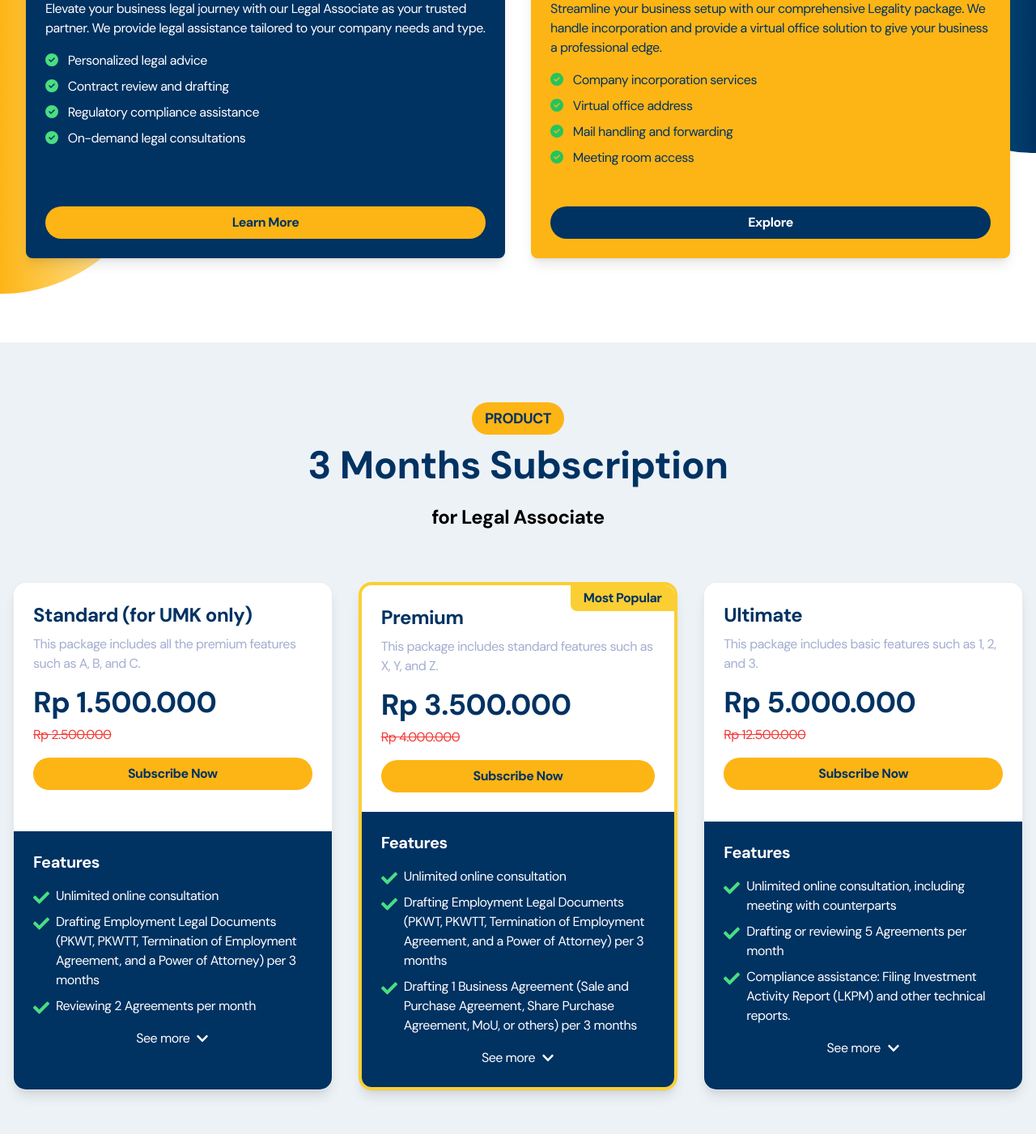
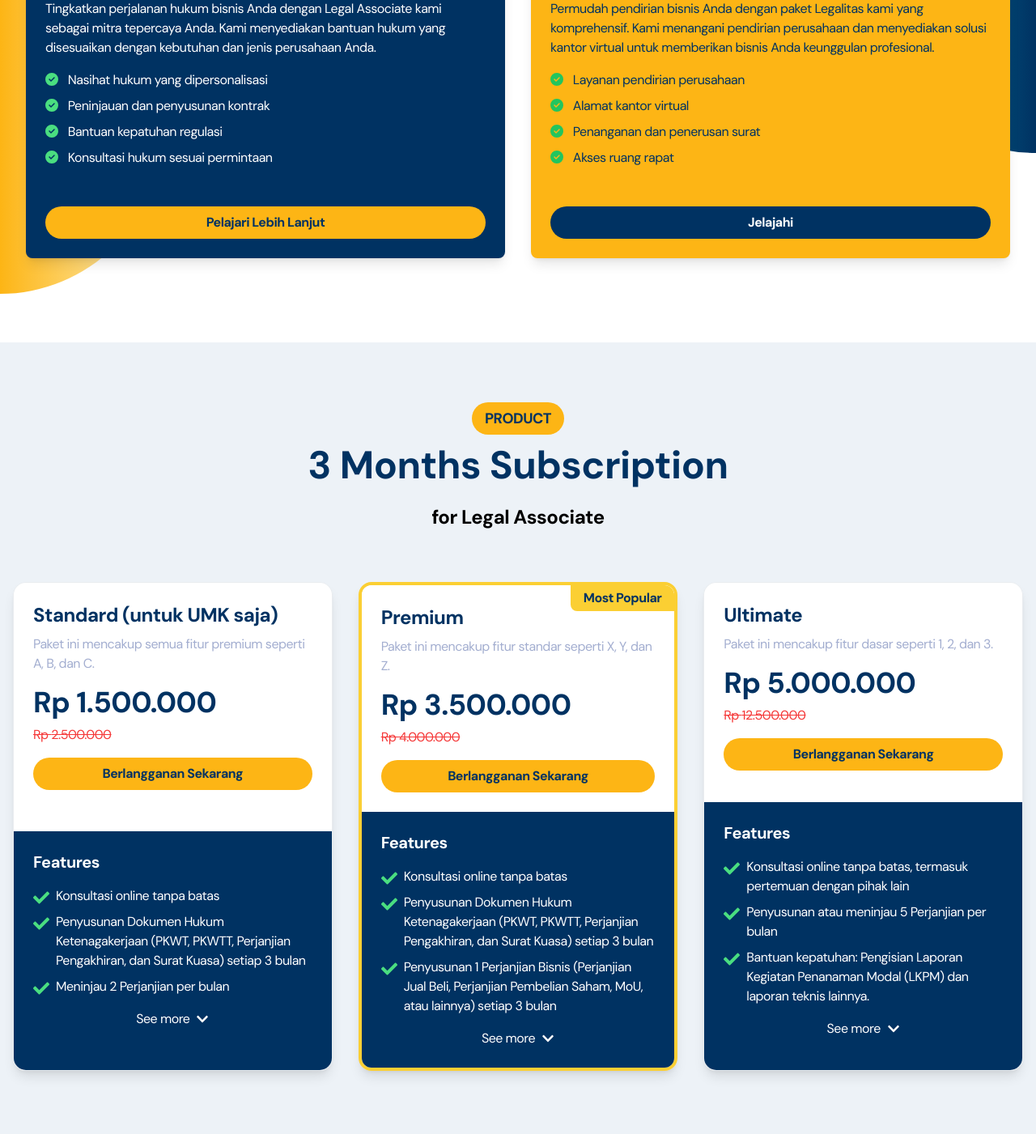
Before and after one commit to nctrnlman/client-cla-indonesia, a React (Vite) app: page / in a window 1280 px wide. Shown: the part 1360-2761 px from the top of the page at 81% size. Built offline with nearby package versions, Linux system fonts and the light colour scheme.

Commit message:
Translate Eng to Ind kecuali Solutions

```diff
--- a/src/components/home/About.jsx
+++ b/src/components/home/About.jsx
@@ -19,8 +19,8 @@ const cardsData = [
         />
       </svg>
     ),
-    title: "Liaising with Government Authorities",
-    description: "Liaising with government authorities.",
+    title: "Berhubungan dengan Otoritas Pemerintah",
+    description: "Berhubungan dengan otoritas pemerintah.",
   },
   {
     icon: (
@@ -41,8 +41,8 @@ const cardsData = [
         />
       </svg>
     ),
-    title: "Business Approach Tasks",
-    description: "Conducting tasks with business approaches for your interest.",
+    title: "Tugas Pendekatan Bisnis",
+    description: "Melakukan tugas dengan pendekatan bisnis untuk kepentingan Anda.",
   },
   {
     icon: (
@@ -60,9 +60,9 @@ const cardsData = [
         />
       </svg>
     ),
-    title: "Company Compliance Alignment",
+    title: "Penyesuaian Kepatuhan Perusahaan",
     description:
-      "Our service aligns with company’s compliance, going beyond more requests.",
+      "Layanan kami sesuai dengan kepatuhan perusahaan, melampaui permintaan lainnya.",
   },
   {
     icon: (
@@ -79,9 +79,9 @@ const cardsData = [
         />
       </svg>
     ),
-    title: "Competitive Pricing and Efficiency",
-    description:
-      "We provide competitive pricing with transparent task descriptions and efficient work.",
+    title: "Harga Kompetitif dan Efisiensi",
+description: "Kami menyediakan harga yang kompetitif dengan deskripsi tugas yang transparan dan kerja yang efisien."
+
   },
 ];
 const sliderSettings = {
@@ -126,7 +126,7 @@ function About() {
           ABOUT
         </button>
         <h1 className="mb-4 pt-6 text-3xl md:text-5xl tracking-tight font-extrabold text-primary pb-4">
-          Why Choose Legal Associate
+        Mengapa Memilih Legal Associate
         </h1>
       </div>
       <div className="py-8 px-4 md:px-8 max-w-7xl mx-auto  ">
--- a/src/components/home/PackageSubcription.jsx
+++ b/src/components/home/PackageSubcription.jsx
@@ -112,7 +112,7 @@ function PackageSubscription() {
           transition={{ duration: 0.5 }}
           className="mb-4 pb-12 text-5xl text-center tracking-tight uppercase font-extrabold text-primary"
         >
-          Package Subscription
+          Berlangganan Paket
         </motion.h2>
 
         <div className="grid grid-cols-1 md:grid-cols-2 gap-8 pb-6">
@@ -135,17 +135,17 @@ function PackageSubscription() {
                 <>
                   <MotionText>
                     <p className="mb-4">
-                      Elevate your business legal journey with our Legal
-                      Associate as your trusted partner. We provide legal
-                      assistance tailored to your company needs and type.
+                      Tingkatkan perjalanan hukum bisnis Anda dengan Legal
+                      Associate kami sebagai mitra tepercaya Anda. Kami menyediakan bantuan hukum
+                      yang disesuaikan dengan kebutuhan dan jenis perusahaan Anda.
                     </p>
                   </MotionText>
                   <ul className="text-left space-y-2">
                     {[
-                      "Personalized legal advice",
-                      "Contract review and drafting",
-                      "Regulatory compliance assistance",
-                      "On-demand legal consultations",
+                      "Nasihat hukum yang dipersonalisasi",
+                      "Peninjauan dan penyusunan kontrak",
+                      "Bantuan kepatuhan regulasi",
+                      "Konsultasi hukum sesuai permintaan",
                     ].map((item, index) => (
                       <MotionText key={index} delay={0.8 + index * 0.1}>
                         <li>
@@ -160,7 +160,7 @@ function PackageSubscription() {
                   </ul>
                 </>
               }
-              buttonText="Learn More"
+              buttonText="Pelajari Lebih Lanjut"
               onButtonClick={() =>
                 handleButtonClick("Legal Associate Package Selected")
               }
@@ -180,7 +180,7 @@ function PackageSubscription() {
             <PackageCard
               title={
                 <span className="text-primary">
-                  Legality (Incorporation and Virtual Office)
+                  Legalitas (Pendirian dan Kantor Virtual)
                 </span>
               }
               icon={
@@ -190,18 +190,15 @@ function PackageSubscription() {
                 <>
                   <MotionText>
                     <p className="mb-4">
-                      Streamline your business setup with our comprehensive
-                      Legality package. We handle incorporation and provide a
-                      virtual office solution to give your business a
-                      professional edge.
+                      Permudah pendirian bisnis Anda dengan paket Legalitas kami yang komprehensif. Kami menangani pendirian perusahaan dan menyediakan solusi kantor virtual untuk memberikan bisnis Anda keunggulan profesional.
                     </p>
                   </MotionText>
                   <ul className="text-left space-y-2">
                     {[
-                      "Company incorporation services",
-                      "Virtual office address",
-                      "Mail handling and forwarding",
-                      "Meeting room access",
+                      "Layanan pendirian perusahaan",
+                      "Alamat kantor virtual",
+                      "Penanganan dan penerusan surat",
+                      "Akses ruang rapat",
                     ].map((item, index) => (
                       <MotionText key={index} delay={0.8 + index * 0.1}>
                         <li>
@@ -216,7 +213,7 @@ function PackageSubscription() {
                   </ul>
                 </>
               }
-              buttonText="Explore"
+              buttonText="Jelajahi"
               onButtonClick={() =>
                 handleButtonClick("Legality Package Selected")
               }
--- a/src/components/home/Subscription.jsx
+++ b/src/components/home/Subscription.jsx
@@ -95,51 +95,51 @@ const PricingCard = ({
 function Subscription() {
   const packages = [
     {
-      title: "Standard (for UMK only)",
+      title: "Standard (untuk UMK saja)",
       description:
-        "This package includes all the premium features such as A, B, and C.",
+        "Paket ini mencakup semua fitur premium seperti A, B, dan C.",
       price: "1.500.000",
       fakePrice: "2.500.000",
       features: [
-        "Unlimited online consultation",
-        "Drafting Employment Legal Documents (PKWT, PKWTT, Termination of Employment Agreement, and a Power of Attorney) per 3 months",
-        "Reviewing 2 Agreements per month",
-        "Compliance assistance: Filing Investment Activity Report (LKPM)",
-        "Complimentary Legal training provided once every 3 months",
+        "Konsultasi online tanpa batas",
+        "Penyusunan Dokumen Hukum Ketenagakerjaan (PKWT, PKWTT, Perjanjian Pengakhiran, dan Surat Kuasa) setiap 3 bulan",
+        "Meninjau 2 Perjanjian per bulan",
+        "Bantuan kepatuhan: Pengisian Laporan Kegiatan Penanaman Modal (LKPM)",
+        "Pelatihan Hukum gratis diberikan setiap 3 bulan sekali",
       ],
-      buttonText: "Subscribe Now",
+      buttonText: "Berlangganan Sekarang",
       isPopular: false,
     },
     {
       title: "Premium",
       description:
-        "This package includes standard features such as X, Y, and Z.",
+        "Paket ini mencakup fitur standar seperti X, Y, dan Z.",
       price: "3.500.000",
       fakePrice: "4.000.000",
       features: [
-        "Unlimited online consultation",
-        "Drafting Employment Legal Documents (PKWT, PKWTT, Termination of Employment Agreement, and a Power of Attorney) per 3 months",
-        "Drafting 1 Business Agreement (Sale and Purchase Agreement, Share Purchase Agreement, MoU, or others) per 3 months",
-        "Reviewing 2 Agreements per month",
-        "Compliance assistance: Filing Investment Activity Report (LKPM)",
-        "Complimentary: Legal training provided once every 3 months, Filing monthly SPT Badan.",
+        "Konsultasi online tanpa batas",
+        "Penyusunan Dokumen Hukum Ketenagakerjaan (PKWT, PKWTT, Perjanjian Pengakhiran, dan Surat Kuasa) setiap 3 bulan",
+        "Penyusunan 1 Perjanjian Bisnis (Perjanjian Jual Beli, Perjanjian Pembelian Saham, MoU, atau lainnya) setiap 3 bulan",
+        "Meninjau 2 Perjanjian per bulan",
+        "Bantuan kepatuhan: Pengisian Laporan Kegiatan Penanaman Modal (LKPM)",
+        "Gratis: Pelatihan Hukum diberikan setiap 3 bulan sekali, Pengisian SPT Badan bulanan.",
       ],
-      buttonText: "Subscribe Now",
+      buttonText: "Berlangganan Sekarang",
       isPopular: true,
     },
     {
       title: "Ultimate",
-      description: "This package includes basic features such as 1, 2, and 3.",
+      description: "Paket ini mencakup fitur dasar seperti 1, 2, dan 3.",
       price: "5.000.000",
       fakePrice: "12.500.000",
       features: [
-        "Unlimited online consultation, including meeting with counterparts",
-        "Drafting or reviewing 5 Agreements per month",
-        "Compliance assistance: Filing Investment Activity Report (LKPM) and other technical reports.",
-        "Assisting with corporate documents (AGMS/EGMS, Director Resolution, and Shareholders' resolution)",
-        "Complimentary: Legal training provided once every 3 months, Filing yearly SPT Badan.",
+        "Konsultasi online tanpa batas, termasuk pertemuan dengan pihak lain",
+        "Penyusunan atau meninjau 5 Perjanjian per bulan",
+        "Bantuan kepatuhan: Pengisian Laporan Kegiatan Penanaman Modal (LKPM) dan laporan teknis lainnya.",
+        "Bantuan dokumen perusahaan (RUPS/RUPSLB, Keputusan Direksi, dan Keputusan Pemegang Saham)",
+        "Gratis: Pelatihan Hukum diberikan setiap 3 bulan sekali, Pengisian SPT Badan tahunan.",
       ],
-      buttonText: "Subscribe Now",
+      buttonText: "Berlangganan Sekarang",
       isPopular: false,
     },
   ];
@@ -196,10 +196,8 @@ function Subscription() {
               </svg>
             </div>
             <div className="text-lg">
-              Payment will be processed monthly for a duration of 3 consecutive
-              months. Price does not include Taxes, Transportation Costs, and
-              other fees beyond the Services mentioned above (if any).
-            </div>
+  Pembayaran akan diproses setiap bulan selama 3 bulan berturut-turut. Harga tidak termasuk Pajak, Biaya Transportasi, dan biaya lain di luar Layanan yang disebutkan di atas (jika ada).
+</div>
           </div>
         </div>
       </div>
--- a/src/components/legal-associate/Hero.jsx
+++ b/src/components/legal-associate/Hero.jsx
@@ -32,20 +32,15 @@ function Hero() {
         <div className="flex flex-col justify-center md:flex-row md:justify-around gap-6 max-w-7xl mx-auto py-10 items-center">
           {/* text */}
           <div className="px-4">
-            <p className="text-justify text-xl md:text-2xl max-w-4xl py-4 text-white">
-              Elevate your business&apos;s legal journey with our Legal
-              Associate as your trusted partner. We provide legal assistance
-              tailored to your company&apos;s needs and type. Our innovative
-              solutions, quick responses, and flexible services ensure that your
-              legal needs are met efficiently. Partner with us to unlock your
-              business&apos;s full potential for growth and success.
-            </p>
+          <p className="text-justify text-xl md:text-2xl max-w-4xl py-4 text-white">
+  Tingkatkan perjalanan hukum bisnis Anda dengan Asisten Hukum kami sebagai mitra terpercaya Anda. Kami menyediakan bantuan hukum yang disesuaikan dengan kebutuhan dan jenis perusahaan Anda. Solusi inovatif kami, tanggapan cepat, dan layanan fleksibel memastikan bahwa kebutuhan hukum Anda terpenuhi dengan efisien. Bergabunglah dengan kami untuk membuka potensi penuh bisnis Anda untuk pertumbuhan dan kesuksesan.
+</p>
             <ul className="text-left space-y-2 py-2">
               {[
-                "Personalized legal advice",
-                "Contract review and drafting",
-                "Regulatory compliance assistance",
-                "On-demand legal consultations",
+                "Nasihat hukum yang dipersonalisasi",
+                "Tinjauan dan penyusunan kontrak",
+                "Bantuan kepatuhan regulasi",
+                "Konsultasi hukum sesuai permintaan",
               ].map((item, index) => (
                 <MotionText key={index} delay={0.8 + index * 0.1}>
                   <li className="text-base">
@@ -85,10 +80,10 @@ function Hero() {
                 <div className="text-sm">
                   <p className="font-bold text-base md:text-xl">What’s more?</p>
                   <p className="pt-1">FREE Legal Training</p>
-                  <p>*You can also customize the services you require</p>
+                  <p>*Anda juga dapat menyesuaikan layanan yang Anda butuhkan</p>
                   <p>
-                    *Mix your necessities with our finance, tax, business, and
-                    research services.
+                  *Campurkan kebutuhan Anda dengan layanan keuangan, pajak, bisnis, dan
+                   penelitian kami.
                   </p>
                   <p className="pt-4 text-sm"> (*) means T&C is required</p>
                 </div>
```
Also changed, not shown: src/components/home/FAQ.jsx (+13 -13 lines), src/components/legal-training/Package.jsx (+18 -18 lines).
